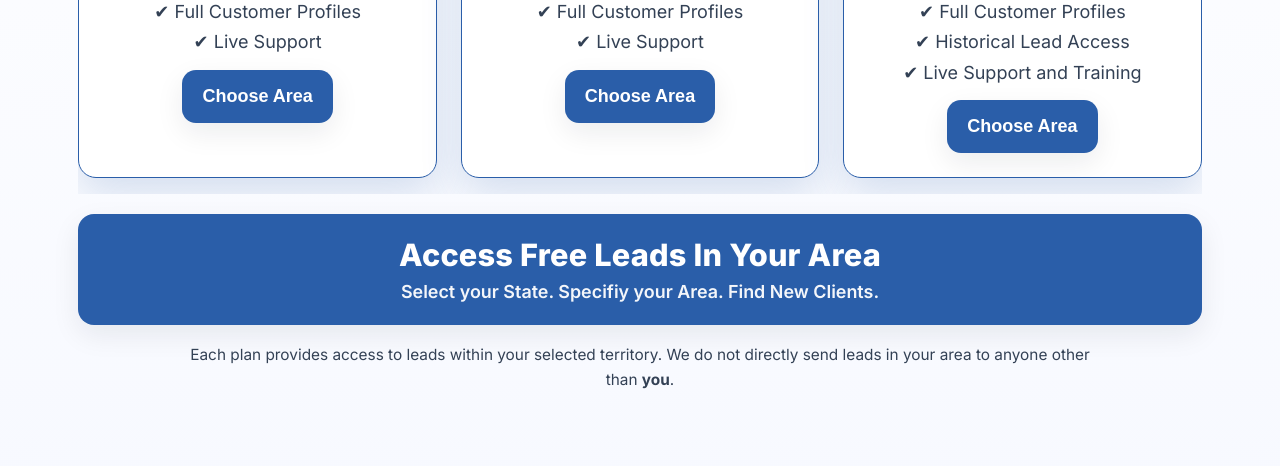
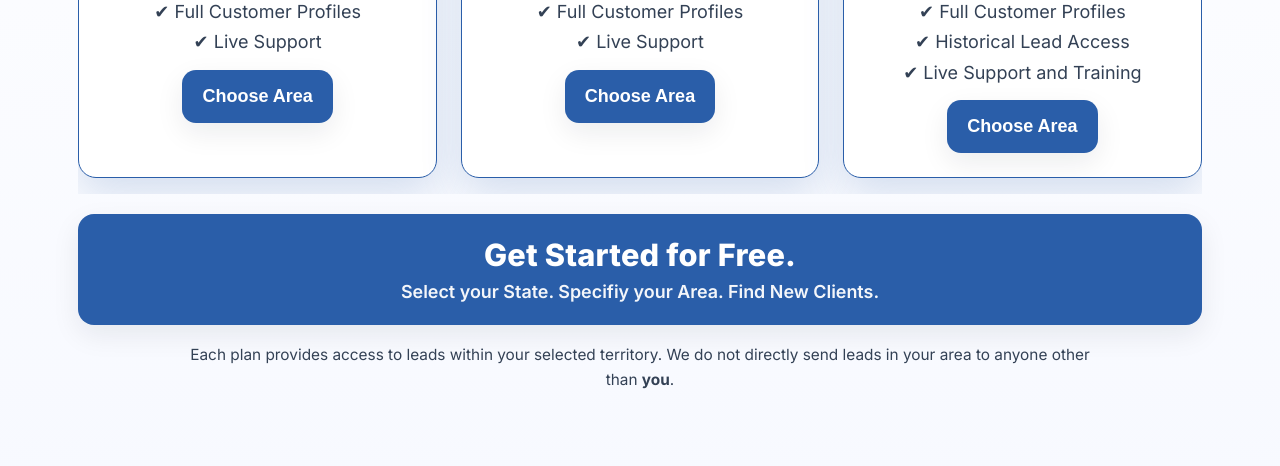
Before and after one commit to rileygiauque/mybusinessleadfinder, a Flask app: page / in a window 1280 px wide. Shown: the part 3049-3515 px from the top of the page. Run offline with Flask 3, Linux system fonts and the light colour scheme; data that the repository does not hold is empty; parts of the project's set-up code (start-up, migrations or seed data) failed here and were passed over.

Commit message:
Update index.html

```diff
--- a/nbp/templates/index.html
+++ b/nbp/templates/index.html
@@ -1191,7 +1191,7 @@ document.addEventListener('DOMContentLoaded', () => {
      id="trial-scroll"
      href="#plans"
      aria-label="Try Free for 30 Days — jump to Choose a Plan">
-    <span class="cta-line-1">Access Free Leads In Your Area</span>
+    <span class="cta-line-1">Get Started for Free.</span>
     <span class="cta-line-2">Select your State. Specifiy your Area. Find New Clients.</span>
   </a>
 </div>
```
